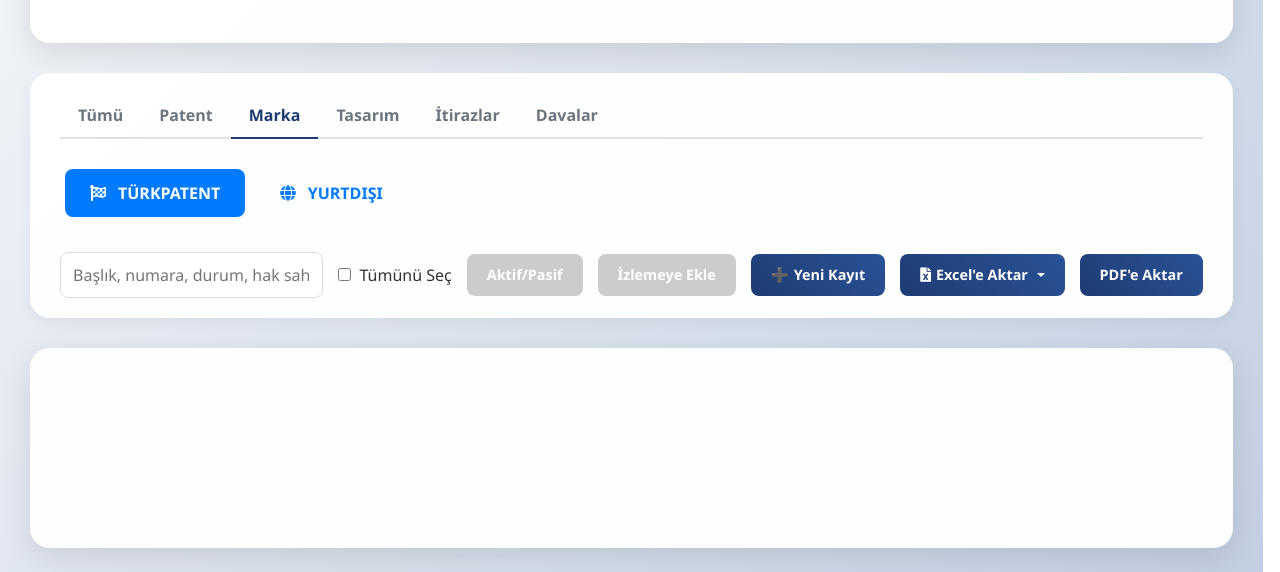
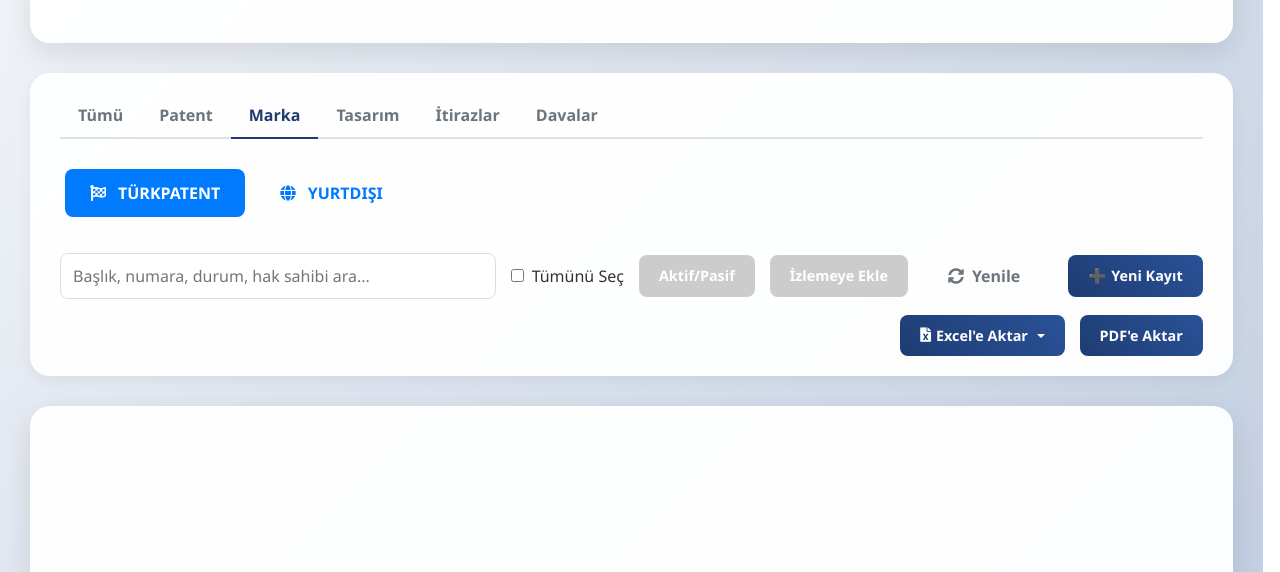
Before and after one commit to kubilayguzel/IPGate_Test, a website with bundled scripts: page public/portfolio.html in a window 1280 px wide. Shown: the part 228-800 px from the top of the page. Built offline with nearby package versions, Linux system fonts and the light colour scheme.

Commit message:
Update portfolio.html

```diff
--- a/public/portfolio.html
+++ b/public/portfolio.html
@@ -196,6 +196,10 @@
                     <button type="button" class="btn-status-toggle" id="toggleRecordStatusBtn" disabled>Aktif/Pasif</button>
                     <button type="button" class="btn-status-toggle" id="addToMonitoringBtn" disabled>İzlemeye Ekle</button>
 
+                    <button id="refreshPortfolioBtn" class="btn btn-sm btn-outline-secondary mr-2" title="Tabloyu Yenile">
+                        <i class="fas fa-sync-alt"></i> Yenile
+                    </button>
+
                     <button class="btn-add-record" onclick="window.location.href='data-entry.html'">
                         <span>&#x2795;</span> Yeni Kayıt
                     </button>
```
